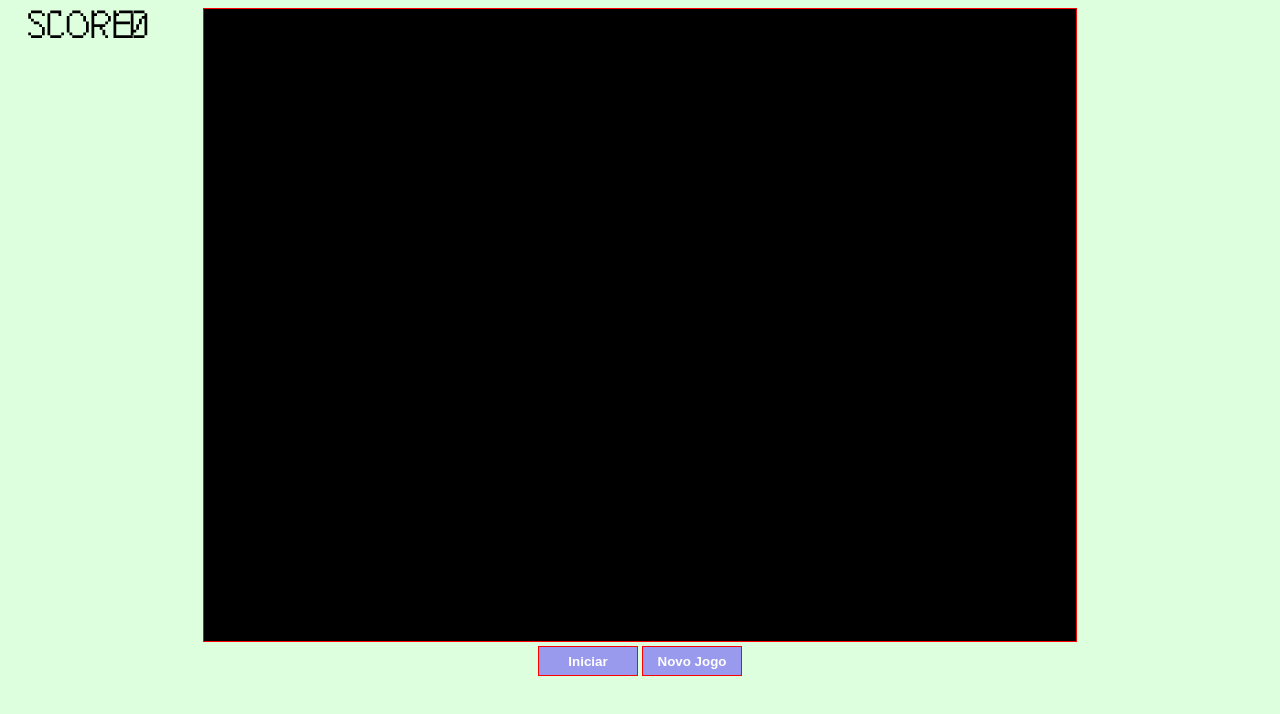
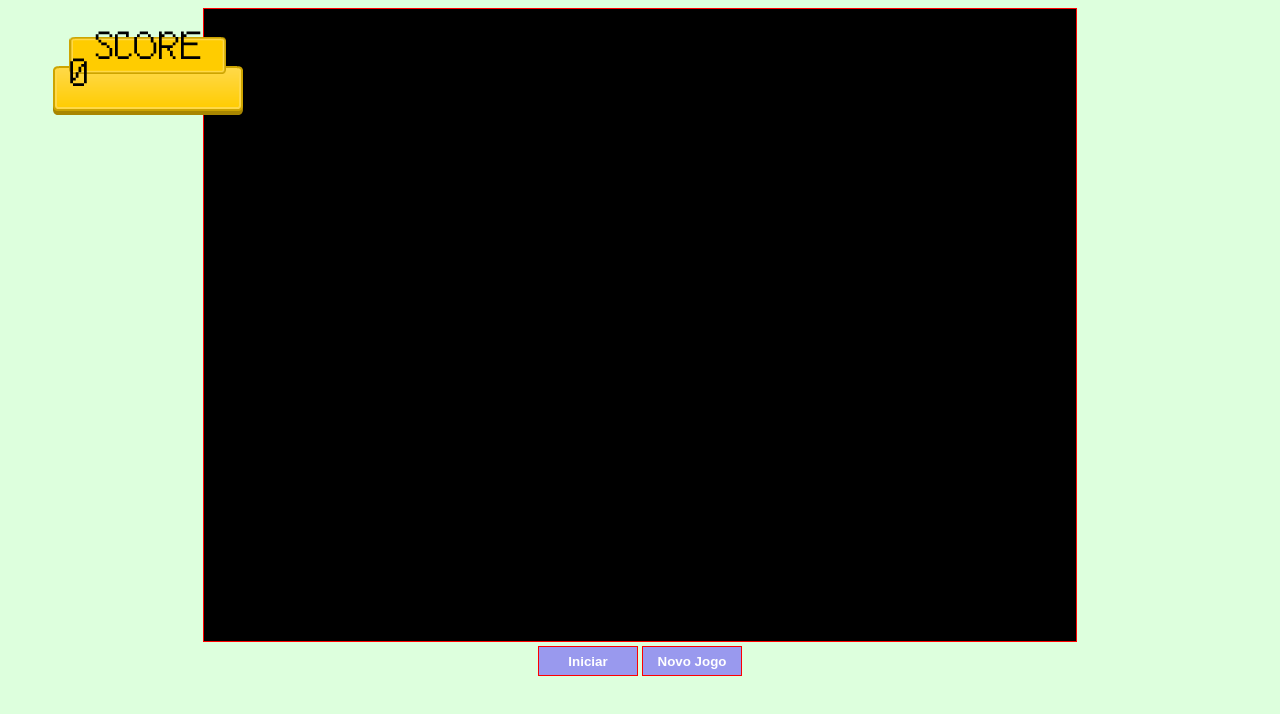
Before and after one commit to Esnouga/Pacman, a plain HTML site: page index.html in a window 1280 px wide. Drawn offline with Linux system fonts and the light colour scheme; a web font is replaced by a local one.

```diff
--- a/assets/css/estilo.css
+++ b/assets/css/estilo.css
@@ -33,20 +33,30 @@ button:disabled{
 }
 
 #score{
-	position: absolute;
-	top: -5px;
-	left: 10%;
+    position: relative;
+    top: -12px;
+    left: -37%;
 	font-size: 22px;
 	font-family: SpriteComic
 }
 
 .scoreLetter{
-	position: absolute;
-	top: 17px;
-	left: 2%;
-	font-size: 22px;
-	font-family: SpriteComic;
-	box-shadow: 0 0 black;
+    position: relative;
+    top: 21px;
+    left: -2.25%;
+    font-size: 22px;
+    font-family: SpriteComic;
+}
+
+.scoreCard{
+    position: absolute;
+    background-image: url("../img/uiScore.png");
+    background-repeat: no-repeat;
+    height: 100px;
+    width: 200px;
+    top: 17px;
+    left: 4%;
+    box-shadow: 0 0 black;
 }
 
 audio{
--- a/assets/js/pacman.js
+++ b/assets/js/pacman.js
@@ -72,6 +72,9 @@ function novoJogo() {
 
     introMusic.addEventListener('ended', function() {
         startStop();
+        if(paused){
+            retomar();
+        }
         audioWaka.play();
         btPausa.disabled = false;
     },false);
--- a/index.html
+++ b/index.html
@@ -11,7 +11,7 @@
 	<div>
 		<canvas id="tela" width="872" height="632">Navegador não suportado</canvas>
 	</div>
-	<div>
+	<div class="scoreCard">
 		<label class="scoreLetter" for="score">SCORE</label>
 		<p id="score">0</p>
 	</div>
```
